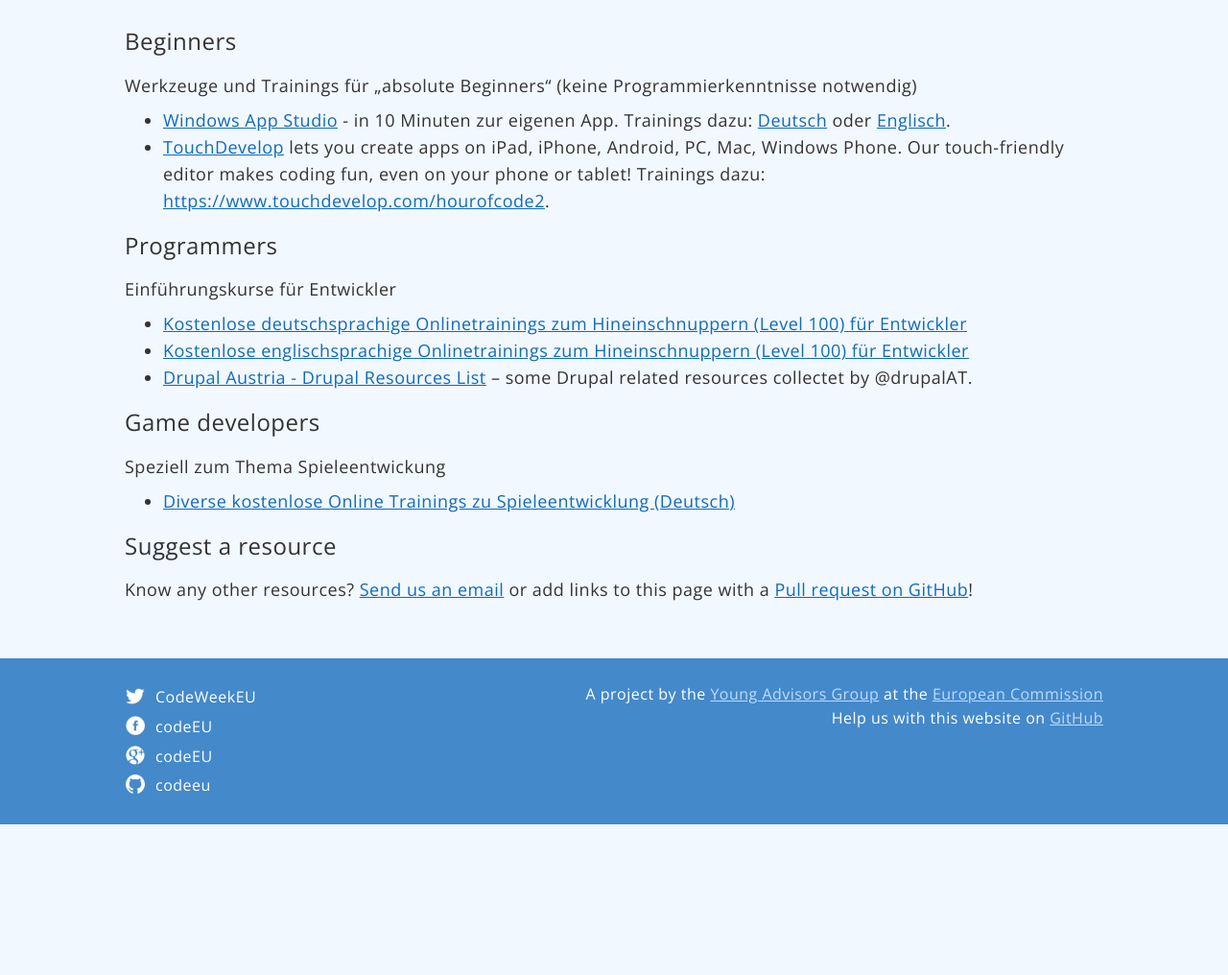
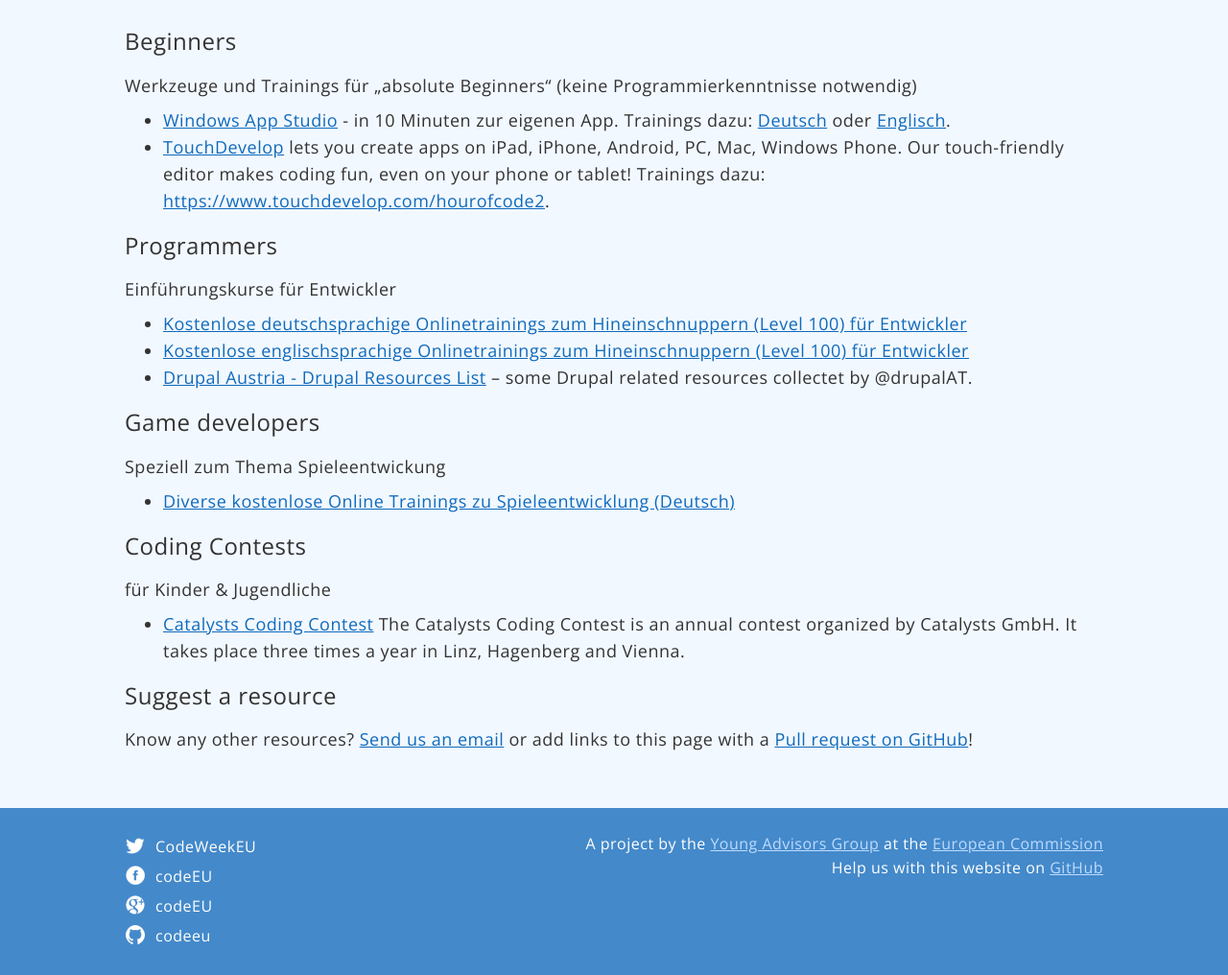
Before and after one commit to codeeu/codeeu.github.io, a Jekyll site: the page built from resources/austria/index.html, in a window 1280 px wide, cut to the strip 167-1183 px from the top of the page. Shown: the whole strip at 96% size. Built offline with Jekyll 4.4.1, drawn with Linux system fonts in a browser that asks for light colours; nearby versions of some CDN libraries; Markdown is read by kramdown in place of the engine named in the settings; before the commit the page ends 1026 px from its top, so only the background shows below that.

Commit message:
Added Coding Contest Branch

```diff
--- a/resources/austria/index.html
+++ b/resources/austria/index.html
@@ -39,6 +39,18 @@
     <li><a href="http://www.microsoftvirtualacademy.com/training-topics/spieleentwicklung-ger">Diverse kostenlose Online Trainings zu Spieleentwicklung (Deutsch)</a></li>
   </ul>
 
+  <h3>Coding Contests</h3>
+
+  <p>für Kinder & Jugendliche</p>
+
+  <ul>
+    <li>
+      <a href="http://contest.catalysts.cc/en/">Catalysts Coding Contest</a>
+      The Catalysts Coding Contest is an annual contest organized by Catalysts GmbH.
+      It takes place three times a year in Linz, Hagenberg and Vienna.
+    </li>
+  </ul>
+
   <h3>Suggest a resource</h3>
 
   <p>Know any other resources? <a href="mailto:{{site.contact.email}}">Send us an email</a> or add links to this page with a <a href="https://github.com/codeeu/codeeu.github.io">Pull request on GitHub</a>!</p>
```
